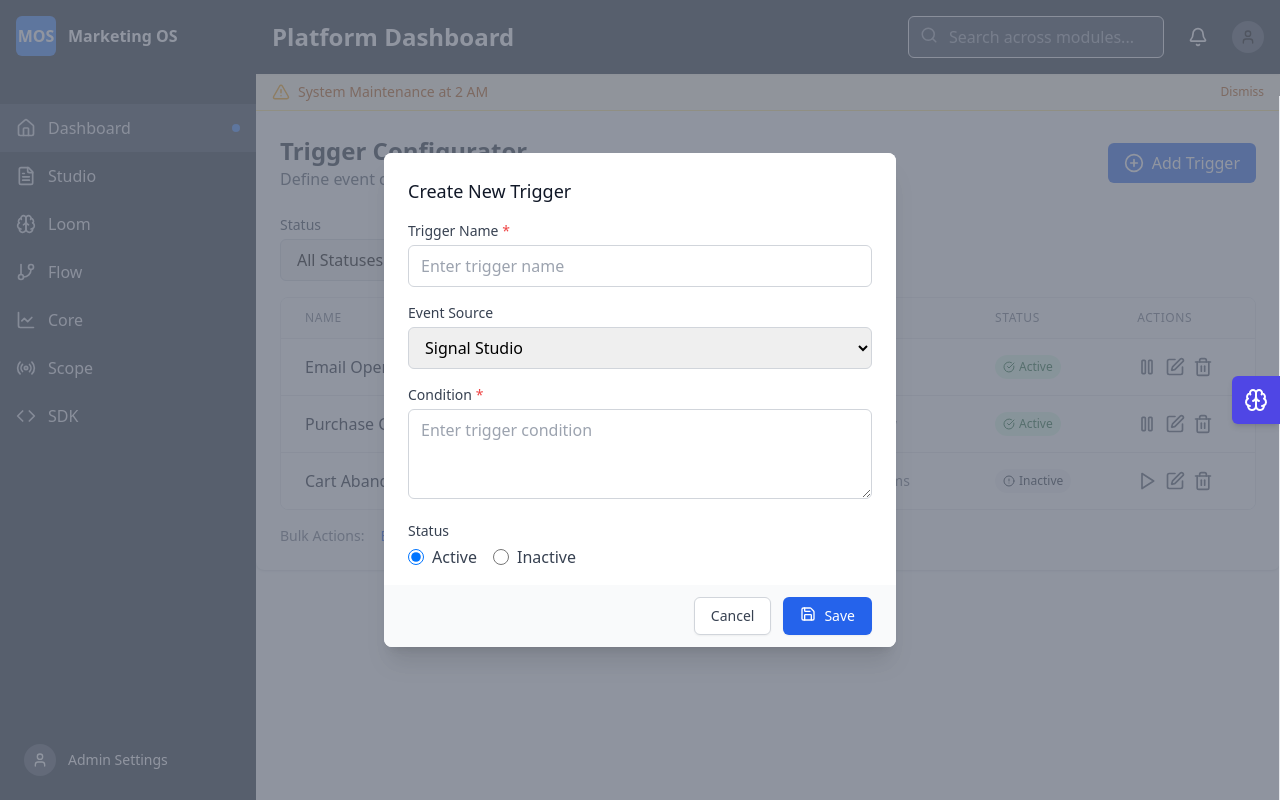
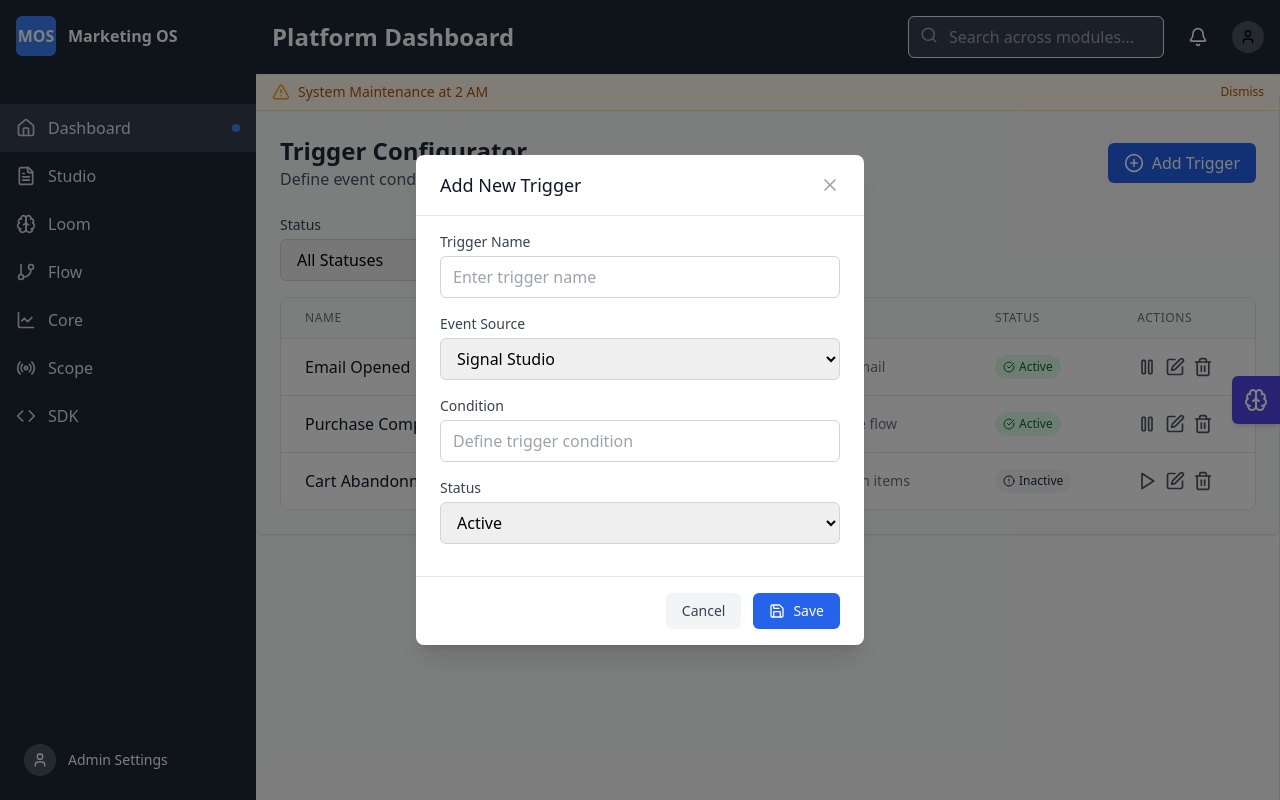
Before and after one commit to RAGUL2305/maximon-tier-2, a React (Vite) app: page /dashboard/triggerconfigurator in a window 1280 px wide. Both pictures are taken after a click on the button "Add Trigger". Built offline with nearby package versions, Linux system fonts and the light colour scheme.

Commit message:
fix the type erros

```diff
--- a/src/signal-flow/TriggerConfig.tsx
+++ b/src/signal-flow/TriggerConfig.tsx
@@ -1,8 +1,22 @@
-import { useState } from 'react';
-import { AlertCircle, CheckCircle, PlusCircle, Save, ChevronDown, Edit, Trash2, Play, Pause } from 'lucide-react';
+import { useState, type ChangeEvent } from 'react';
+import { AlertCircle, CheckCircle, PlusCircle, Save, ChevronDown, Edit, Trash2, Play, Pause, X } from 'lucide-react';
+
+// Define TypeScript interfaces
+interface Trigger {
+  id: number;
+  name: string;
+  eventSource: string;
+  condition: string;
+  status: 'Active' | 'Inactive';
+}
+
+interface FilterState {
+  status: string;
+  eventSource: string;
+}
 
 const TriggerConfigurator = () => {
-  const [triggers, setTriggers] = useState([
+  const [triggers, setTriggers] = useState<Trigger[]>([
     {
       id: 1,
       name: 'Email Opened',
@@ -26,20 +40,24 @@ const TriggerConfigurator = () => {
     }
   ]);
 
-  const [modalOpen, setModalOpen] = useState(false);
-  const [currentTrigger, setCurrentTrigger] = useState({
-    id: null,
+  const [modalOpen, setModalOpen] = useState<boolean>(false);
+  const [currentTrigger, setCurrentTrigger] = useState<Trigger>({
+    id: 0,
     name: '',
     eventSource: 'Signal Studio',
     condition: '',
     status: 'Active'
   });
-  const [isEditing, setIsEditing] = useState(false);
-  const [validationError, setValidationError] = useState('');
+  const [isEditing, setIsEditing] = useState<boolean>(false);
+  const [validationError, setValidationError] = useState<string>('');
+  const [filters, setFilters] = useState<FilterState>({
+    status: 'all',
+    eventSource: 'all'
+  });
 
   const eventSources = ['Signal Studio', 'SignalScope', 'Signal Flow', 'CDP', 'CRM'];
 
-  const openModal = (trigger = null) => {
+  const openModal = (trigger: Trigger | null = null) => {
     if (trigger) {
       setCurrentTrigger({...trigger});
       setIsEditing(true);
@@ -62,9 +80,17 @@ const TriggerConfigurator = () => {
     setValidationError('');
   };
 
-  const handleInputChange = (e) => {
+  const handleInputChange = (e: ChangeEvent<HTMLInputElement | HTMLSelectElement>) => {
     const { name, value } = e.target;
     setCurrentTrigger(prev => ({
+      ...prev,
+      [name]: value
+    }));
+  };
+
+  const handleFilterChange = (e: ChangeEvent<HTMLSelectElement>) => {
+    const { name, value } = e.target;
+    setFilters(prev => ({
       ...prev,
       [name]: value
     }));
@@ -102,11 +128,11 @@ const TriggerConfigurator = () => {
     closeModal();
   };
 
-  const deleteTrigger = (id) => {
+  const deleteTrigger = (id: number) => {
     setTriggers(prev => prev.filter(t => t.id !== id));
   };
 
-  const toggleStatus = (id) => {
+  const toggleStatus = (id: number) => {
     setTriggers(prev => prev.map(t => {
       if (t.id === id) {
         return {
@@ -117,6 +143,17 @@ const TriggerConfigurator = () => {
       return t;
     }));
   };
+
+  // Filter triggers based on current filter state
+  const filteredTriggers = triggers.filter(trigger => {
+    const statusMatch = filters.status === 'all' ||
+      trigger.status.toLowerCase() === filters.status;
+
+    const sourceMatch = filters.eventSource === 'all' ||
+      trigger.eventSource.toLowerCase() === filters.eventSource;
+
+    return statusMatch && sourceMatch;
+  });
 
   return (
     <div className="bg-gray-50 p-6 rounded-lg shadow">
@@ -140,6 +177,9 @@ const TriggerConfigurator = () => {
           <label className="block text-sm font-medium text-gray-700 mb-1">Status</label>
           <div className="relative">
             <select
+              name="status"
+              value={filters.status}
+              onChange={handleFilterChange}
               className="block w-full pl-3 pr-10 py-2 text-base border border-gray-300 focus:outline-none focus:ring-blue-500 focus:border-blue-500 rounded-md"
             >
               <option value="all">All Statuses</option>
@@ -156,6 +196,9 @@ const TriggerConfigurator = () => {
           <label className="block text-sm font-medium text-gray-700 mb-1">Event Source</label>
           <div className="relative">
             <select
+              name="eventSource"
+              value={filters.eventSource}
+              onChange={handleFilterChange}
               className="block w-full pl-3 pr-10 py-2 text-base border border-gray-300 focus:outline-none focus:ring-blue-500 focus:border-blue-500 rounded-md"
             >
               <option value="all">All Sources</option>
@@ -183,7 +226,7 @@ const TriggerConfigurator = () => {
             </tr>
           </thead>
           <tbody className="bg-white divide-y divide-gray-200">
-            {triggers.map(trigger => (
+            {filteredTriggers.map(trigger => (
               <tr key={trigger.id} className="hover:bg-gray-50">
                 <td className="px-6 py-4 whitespace-nowrap">
                   <div className="font-medium text-gray-900">{trigger.name}</div>
@@ -236,9 +279,9 @@ const TriggerConfigurator = () => {
                 </td>
               </tr>
             ))}
-            {triggers.length === 0 && (
+            {filteredTriggers.length === 0 && (
               <tr>
-                <td colSpan="5" className="px-6 py-4 text-center text-gray-500">
+                <td colSpan={5} className="px-6 py-4 text-center text-gray-500">
                   No triggers configured. Click "Add Trigger" to create one.
                 </td>
               </tr>
@@ -247,42 +290,33 @@ const TriggerConfigurator = () => {
         </table>
       </div>
 
-      {/* Bulk Actions (Tier 2 feature) */}
-      {triggers.length > 0 && (
-        <div className="mt-4 flex items-center space-x-4">
-          <span className="text-sm text-gray-500">Bulk Actions:</span>
-          <button className="text-sm text-blue-600 hover:text-blue-800">Enable Selected</button>
-          <button className="text-sm text-blue-600 hover:text-blue-800">Disable Selected</button>
-        </div>
-      )}
-
       {/* Modal */}
       {modalOpen && (
-        <div className="fixed inset-0 z-10 overflow-y-auto">
-          <div className="flex items-center justify-center min-h-screen pt-4 px-4 pb-20 text-center sm:block sm:p-0">
-            <div className="fixed inset-0 transition-opacity">
-              <div className="absolute inset-0 bg-gray-500 opacity-75"></div>
+        <div className="fixed inset-0 bg-black bg-opacity-50 flex items-center justify-center z-50">
+          <div className="bg-white rounded-lg shadow-xl w-full max-w-md mx-4">
+            <div className="flex justify-between items-center border-b px-6 py-4">
+              <h3 className="text-lg font-medium text-gray-900">
+                {isEditing ? 'Edit Trigger' : 'Add New Trigger'}
+              </h3>
+              <button
+                onClick={closeModal}
+                className="text-gray-400 hover:text-gray-500"
+              >
+                <X className="w-5 h-5" />
+              </button>
             </div>
-            <span className="hidden sm:inline-block sm:align-middle sm:h-screen"></span>
-            <div
-              className="inline-block align-bottom bg-white rounded-lg text-left overflow-hidden shadow-xl transform transition-all sm:my-8 sm:align-middle sm:max-w-lg sm:w-full"
-            >
-              <div className="bg-white px-4 pt-5 pb-4 sm:p-6 sm:pb-4">
-                <h3 className="text-lg font-medium text-gray-900 mb-4">
-                  {isEditing ? 'Edit Trigger' : 'Create New Trigger'}
-                </h3>
 
+            <div className="px-6 py-4">
               {validationError && (
-                  <div className="mb-4 bg-red-50 border border-red-200 text-red-700 px-4 py-3 rounded flex items-start">
+                <div className="mb-4 bg-red-50 border border-red-200 text-red-700 px-4 py-3 rounded-md flex items-start">
                   <AlertCircle className="w-5 h-5 mr-2 mt-0.5" />
                   <span>{validationError}</span>
                 </div>
               )}
 
-                <div className="space-y-4">
-                  <div>
+              <div className="mb-4">
                 <label className="block text-sm font-medium text-gray-700 mb-1">
-                      Trigger Name <span className="text-red-500">*</span>
+                  Trigger Name
                 </label>
                 <input
                   type="text"
@@ -294,7 +328,7 @@ const TriggerConfigurator = () => {
                 />
               </div>
 
-                  <div>
+              <div className="mb-4">
                 <label className="block text-sm font-medium text-gray-700 mb-1">
                   Event Source
                 </label>
@@ -310,68 +344,50 @@ const TriggerConfigurator = () => {
                 </select>
               </div>
 
-                  <div>
+              <div className="mb-4">
                 <label className="block text-sm font-medium text-gray-700 mb-1">
-                      Condition <span className="text-red-500">*</span>
+                  Condition
                 </label>
-                    <textarea
+                <input
+                  type="text"
                   name="condition"
                   value={currentTrigger.condition}
                   onChange={handleInputChange}
-                      rows="3"
                   className="w-full px-3 py-2 border border-gray-300 rounded-md focus:outline-none focus:ring-blue-500 focus:border-blue-500"
-                      placeholder="Enter trigger condition"
-                    ></textarea>
+                  placeholder="Define trigger condition"
+                />
               </div>
 
-                  <div>
+              <div className="mb-4">
                 <label className="block text-sm font-medium text-gray-700 mb-1">
                   Status
                 </label>
-                    <div className="flex items-center space-x-4">
-                      <label className="inline-flex items-center">
-                        <input
-                          type="radio"
+                <select
                   name="status"
-                          value="Active"
-                          checked={currentTrigger.status === 'Active'}
+                  value={currentTrigger.status}
                   onChange={handleInputChange}
-                          className="form-radio h-4 w-4 text-blue-600"
-                        />
-                        <span className="ml-2 text-gray-700">Active</span>
-                      </label>
-                      <label className="inline-flex items-center">
-                        <input
-                          type="radio"
-                          name="status"
-                          value="Inactive"
-                          checked={currentTrigger.status === 'Inactive'}
-                          onChange={handleInputChange}
-                          className="form-radio h-4 w-4 text-blue-600"
-                        />
-                        <span className="ml-2 text-gray-700">Inactive</span>
-                      </label>
+                  className="w-full px-3 py-2 border border-gray-300 rounded-md focus:outline-none focus:ring-blue-500 focus:border-blue-500"
+                >
+                  <option value="Active">Active</option>
+                  <option value="Inactive">Inactive</option>
+                </select>
               </div>
             </div>
-                </div>
-              </div>
-              <div className="bg-gray-50 px-4 py-3 sm:px-6 sm:flex sm:flex-row-reverse">
+
+            <div className="border-t px-6 py-4 flex justify-end">
               <button
-                  type="button"
-                  onClick={saveChanges}
-                  className="w-full inline-flex justify-center rounded-md border border-transparent shadow-sm px-4 py-2 bg-blue-600 text-base font-medium text-white hover:bg-blue-700 focus:outline-none focus:ring-2 focus:ring-offset-2 focus:ring-blue-500 sm:ml-3 sm:w-auto sm:text-sm"
-                >
-                  <Save className="w-4 h-4 mr-2" />
-                  Save
-                </button>
-                <button
-                  type="button"
                 onClick={closeModal}
-                  className="mt-3 w-full inline-flex justify-center rounded-md border border-gray-300 shadow-sm px-4 py-2 bg-white text-base font-medium text-gray-700 hover:bg-gray-50 focus:outline-none focus:ring-2 focus:ring-offset-2 focus:ring-blue-500 sm:mt-0 sm:ml-3 sm:w-auto sm:text-sm"
+                className="mr-3 px-4 py-2 text-sm font-medium text-gray-700 bg-gray-100 hover:bg-gray-200 rounded-md"
               >
                 Cancel
               </button>
-              </div>
+              <button
+                onClick={saveChanges}
+                className="px-4 py-2 text-sm font-medium text-white bg-blue-600 hover:bg-blue-700 rounded-md flex items-center"
+              >
+                <Save className="w-4 h-4 mr-2" />
+                {isEditing ? 'Update' : 'Save'}
+              </button>
             </div>
           </div>
         </div>
--- a/src/signal-studio/CreateEditDraftPage.tsx
+++ b/src/signal-studio/CreateEditDraftPage.tsx
@@ -6,7 +6,6 @@ import {
   Save,
   X,
   Zap,
-  BookOpen,
 } from "lucide-react";
 import { useNavigate } from "react-router-dom";
 
--- a/src/signal-studio/DraftDeatilsView.tsx
+++ b/src/signal-studio/DraftDeatilsView.tsx
@@ -19,7 +19,7 @@ const DraftDetailView = () => {
     "This innovative product leverages cutting-edge AI technology to transform how businesses operate. By streamlining workflows and automating routine tasks, it enables teams to focus on high-value strategic initiatives that drive growth. Our solution integrates seamlessly with existing systems while providing comprehensive analytics for data-driven decision making."
   );
   const [isEditing, setIsEditing] = useState(false);
-  const [status, setStatus] = useState("Draft");
+  const [status] = useState("Draft");
   const [toneScore, setToneScore] = useState(87);
   const [driftScore, setDriftScore] = useState(92);
   const [showComments, setShowComments] = useState(false);
@@ -64,15 +64,15 @@ const DraftDetailView = () => {
     },
   ];
 
-  const handleApprove = () => {
-    navigate("/dashboard/studio/detailview");
-    setStatus("Approved");
-  };
+  // const handleApprove = () => {
+  //   navigate("/dashboard/studio/detailview");
+  //   setStatus("Approved");
+  // };
 
-  const handleReject = () => {
-    setStatus("Rejected");
-    navigate("/dashboard/studio/detailview");
-  };
+  // const handleReject = () => {
+  //   setStatus("Rejected");
+  //   navigate("/dashboard/studio/detailview");
+  // };
 
   const handleEdit = () => {
     setIsEditing(true);
--- a/src/signal-studio/SignalStudioDashboard.tsx
+++ b/src/signal-studio/SignalStudioDashboard.tsx
@@ -221,7 +221,10 @@ const SignalStudioDashboard = () => {
                 <ChevronRight className="ml-auto text-gray-400" size={20} />
               </button>
 
-              <button className="bg-white border border-gray-200 rounded-lg p-4 flex items-center hover:bg-gray-50">
+              <button
+                onClick={() => navigate("/dashboard/studio/snippet")}
+                className="bg-white border border-gray-200 rounded-lg p-4 flex items-center hover:bg-gray-50"
+              >
                 <div className="w-10 h-10 rounded-lg bg-green-100 text-green-600 flex items-center justify-center mr-3">
                   <FileText size={20} />
                 </div>
```
Also changed, not shown: src/signal-studio/SnippetManager.tsx (+64 -25 lines), 4 other files (tests, documents, lock files or other folders). Lines whose indentation alone changed are shown as unchanged.
